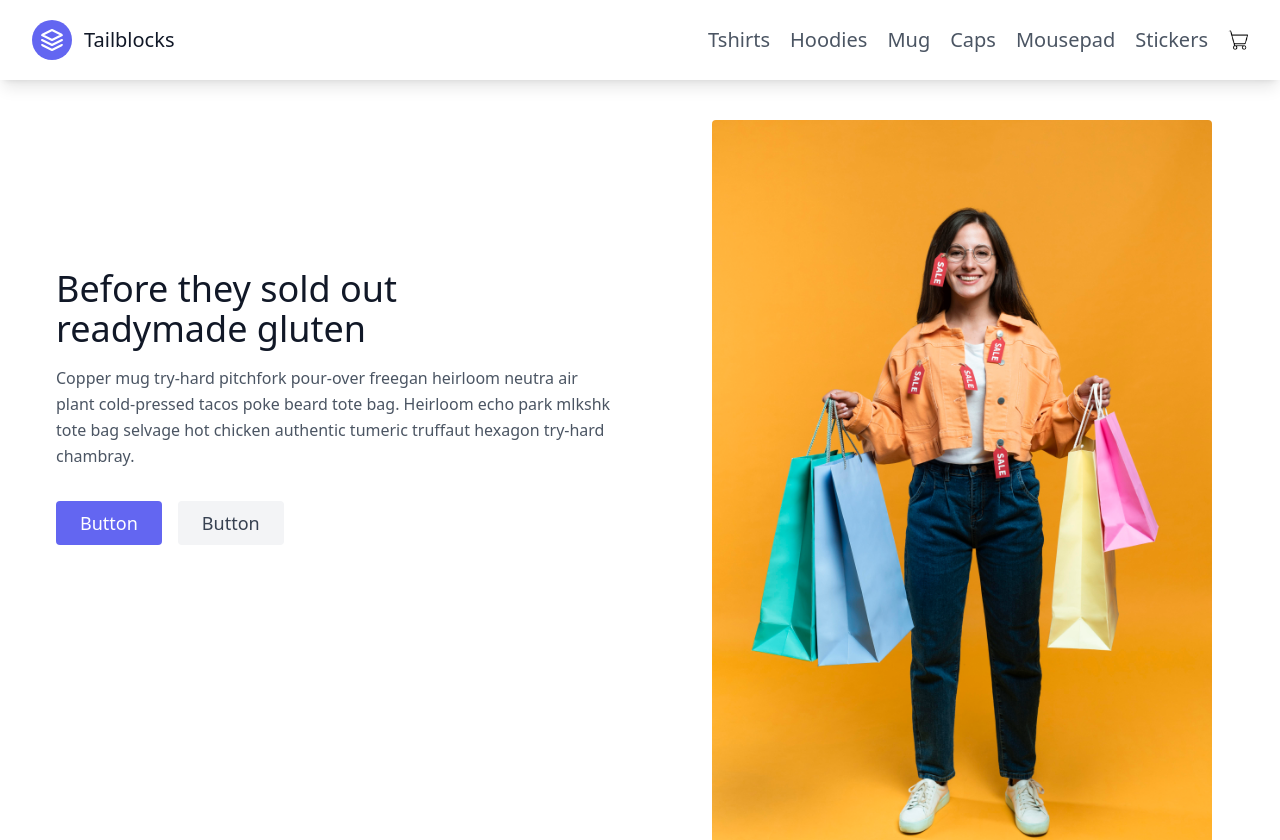
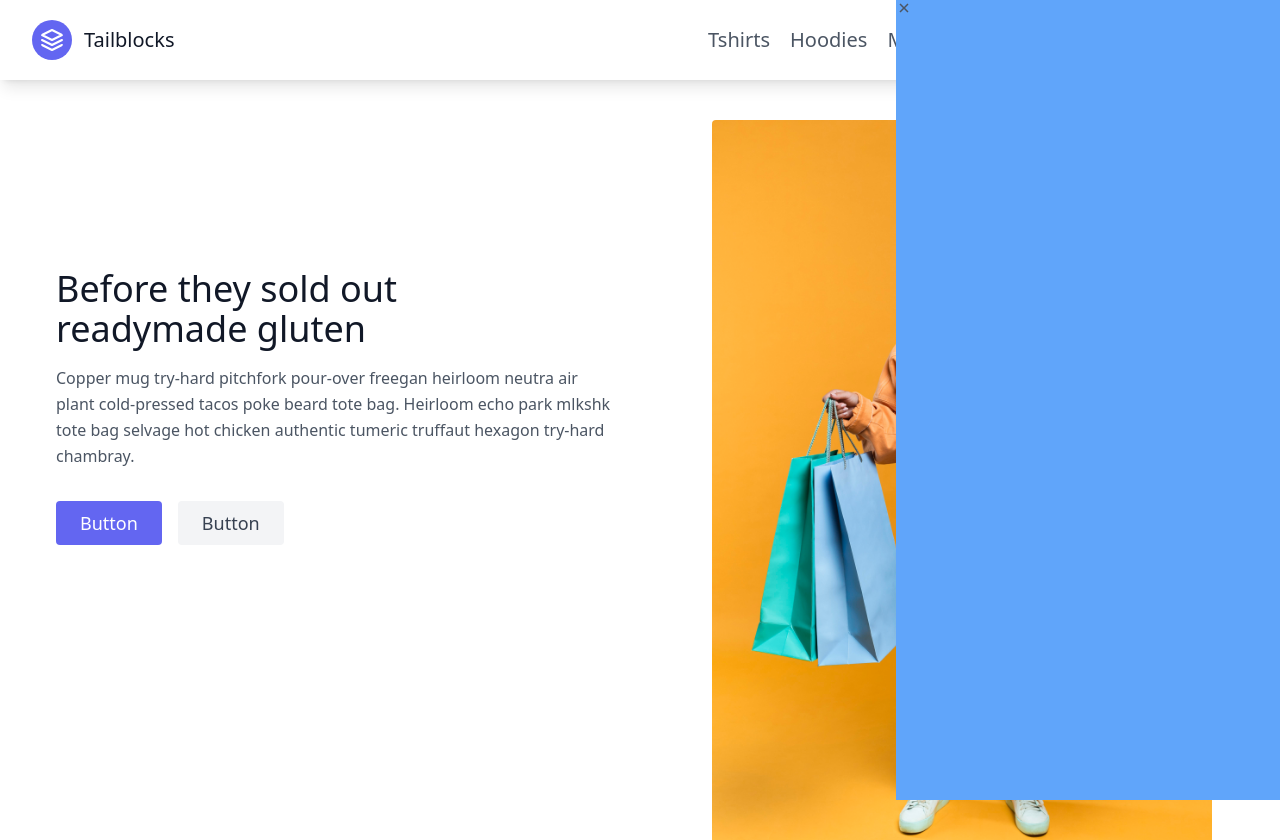
Before and after one commit to ManashSwain/ecom, a Next.js app: page / in a window 1280 px wide. Shown: the top 840 px of the page. Built offline with nearby package versions, Linux system fonts and the light colour scheme.

Commit message:
added react icons

```diff
--- a/components/Navbar.jsx
+++ b/components/Navbar.jsx
@@ -1,6 +1,7 @@
 import React from 'react';
 import Image from 'next/image';
 import Link from 'next/link';
+import { IoCloseSharp } from "react-icons/io5";
 
 const Navbar = () => {
   return (
@@ -22,6 +23,9 @@ const Navbar = () => {
       <Link href={'/stickers'}><p className="mr-5 text-xl hover:text-gray-900">Stickers</p></Link>
     </nav>
     <Image className="object-cover object-center rounded cursor-pointer" alt="cart" src={'/cart.png'} width={20} height={20} />
+    <div className='sidebar absolute top-0 right-0 h-[100vh] w-[30vw] bg-blue-400 z-10'>
+    <IoCloseSharp />
+    </div>
   </div>
 </header>
     </>
```
Also changed, not shown: package.json (+5 -4 lines), 1 other file (tests, documents, lock files or other folders).
